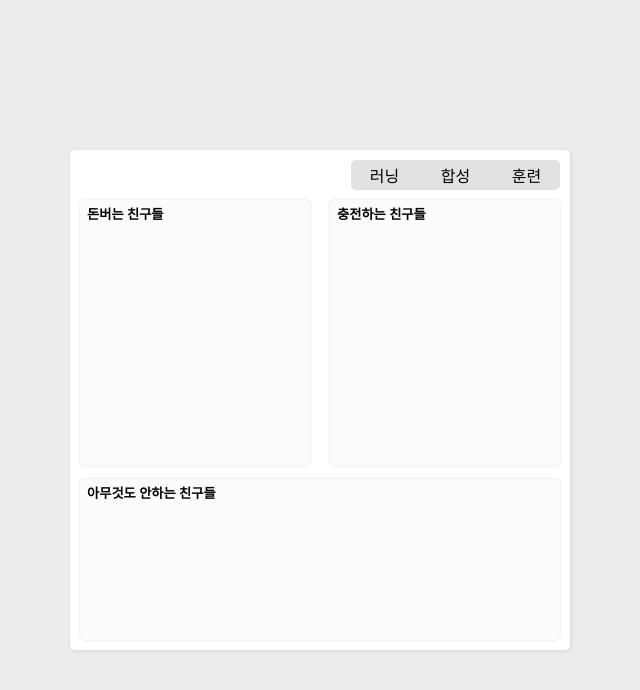
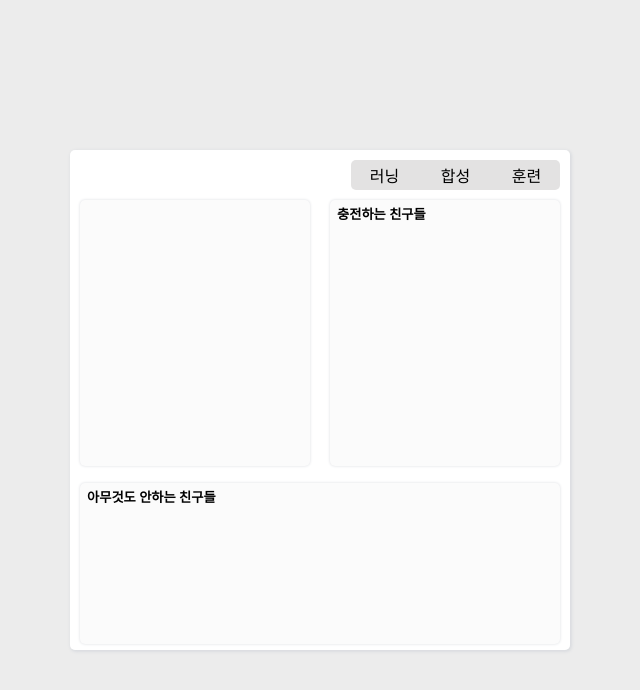
Before and after one commit to kyungeun-j/zzang_pika, a Flask app: template templates/pokemonRun.html in a window 1280 px wide. Shown: the top 690 px of the page, without its empty margins (320-960 px from the left). Run offline with Flask 2, Linux system fonts and the light colour scheme; the template is opened without the code that fills it, so the values that code supplies are empty; some libraries are stand-ins or nearby versions.

Commit message:
update css on page pokemonRun

```diff
--- a/templates/pokemonRun.html
+++ b/templates/pokemonRun.html
@@ -9,7 +9,7 @@
     {% include 'pokemonRunMenu.html' %}
 
     <section class="working container">
-        <h5>돈버는 친구들</h5>
+        <h5></h5>
         <div class="pokeContainer">
         </div>
     </section>
```
